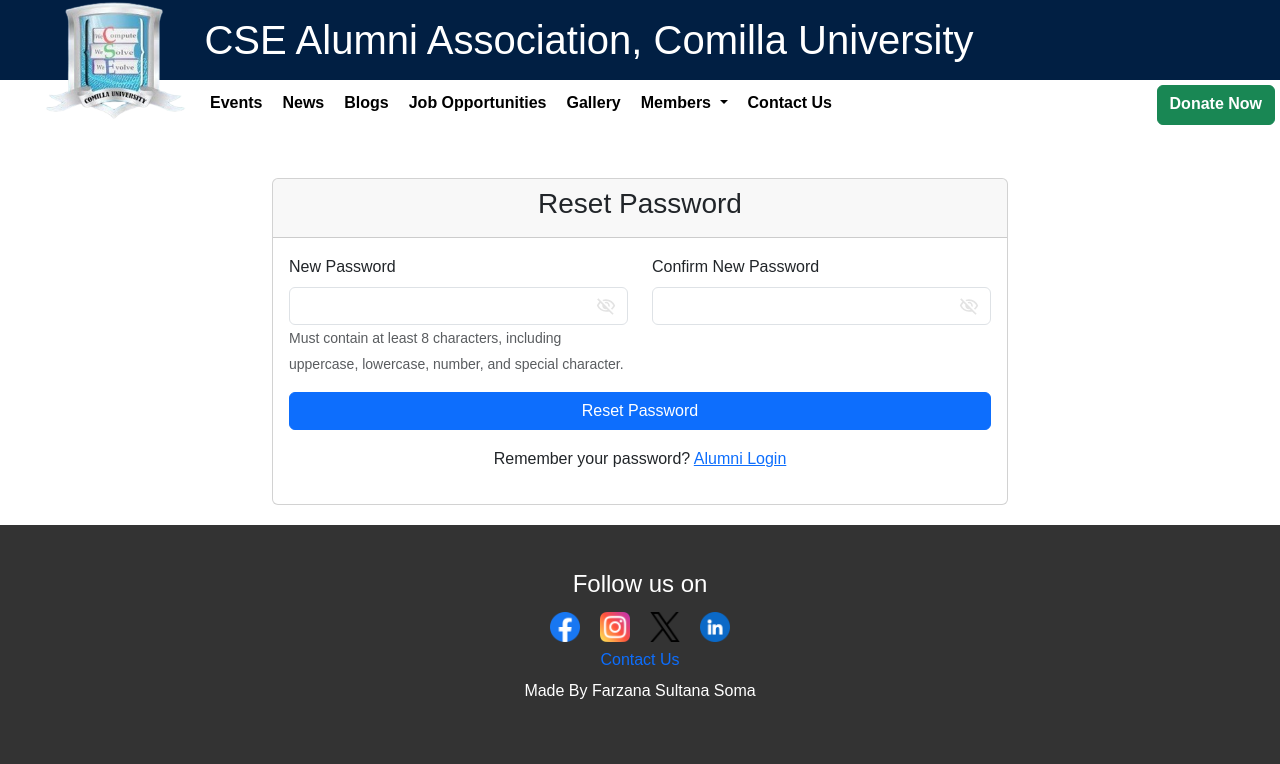
After one commit to farzana24/CoU_CSE_Alumni-Management-System, a Flask app: page /reset-password in a window 1280 px wide. The commit adds this page. Shown: the top 764 px of the page. Run offline with Flask 3, Linux system fonts and the light colour scheme; the visitor is signed in with stand-in values (Sample User, id 1); data that the repository does not hold is empty; some libraries are stand-ins or nearby versions.

Commit message:
add forgot pass for teacher allumni and student

```diff
--- a/app.py
+++ b/app.py
@@ -5,10 +5,11 @@ from flask_login import LoginManager, UserMixin, login_user, login_required, cur
 from werkzeug.security import generate_password_hash, check_password_hash
 from flask_migrate import Migrate
 from werkzeug.utils import secure_filename
-from datetime import datetime
+from datetime import datetime, timedelta
 import time
 from pytz import timezone
 from functools import wraps
+import random
 import os
 
 # Flask App Configuration
@@ -318,6 +319,17 @@ class Donation(db.Model):
     description = db.Column(db.String(255))
     created_at = db.Column(db.DateTime, default=datetime.utcnow)
 
+class PasswordResetOTP(db.Model):
+    id = db.Column(db.Integer, primary_key=True)
+    email = db.Column(db.String(150), nullable=False)
+    otp = db.Column(db.String(6), nullable=False)
+    created_at = db.Column(db.DateTime, default=datetime.utcnow)
+    user_type = db.Column(db.String(20), nullable=False)  # 'student', 'teacher', 'alumni'
+    is_used = db.Column(db.Boolean, default=False)
+
+    def is_expired(self):
+        return datetime.utcnow() > self.created_at + timedelta(minutes=15)
+
 # Home Route
 @app.route("/")
 def home():
@@ -407,6 +419,152 @@ def student_login():
             flash('Invalid student credentials', 'error')
 
     return render_template('student_login.html')
+# Common forgot password route that redirects based on user type
+@app.route("/forgot-password", methods=['GET', 'POST'])
+def forgot_password():
+    if request.method == 'POST':
+        email = request.form.get('email')
+        user_type = request.form.get('user_type')
+
+        # Validate user type
+        if user_type not in ['student', 'teacher', 'alumni']:
+            flash('Invalid user type', 'error')
+            return redirect(url_for('forgot_password'))
+
+        # Find user based on type
+        user = None
+        if user_type == 'student':
+            user = Student.query.filter_by(email=email).first()
+        elif user_type == 'teacher':
+            user = Teacher.query.filter_by(email=email).first()
+        elif user_type == 'alumni':
+            user = User.query.filter_by(email=email).first()
+
+        if not user:
+            flash('No account found with that email', 'error')
+            return redirect(url_for('forgot_password'))
+
+        # Generate OTP (6 digits)
+        otp = str(random.randint(100000, 999999))
+
+        # Store OTP in database
+        new_otp = PasswordResetOTP(
+            email=email,
+            otp=otp,
+            user_type=user_type,
+            is_used=False
+        )
+        db.session.add(new_otp)
+        db.session.commit()
+
+        # In a real app, you would send this via email
+        # For this implementation, we'll print to console
+        print(f"\n\nPassword reset OTP for {email} ({user_type}): {otp}\n\n")
+
+        flash('OTP sent to console (simulated email)', 'info')
+        session['reset_email'] = email
+        session['reset_user_type'] = user_type
+        return redirect(url_for('verify_otp'))
+
+    return render_template('forgot_password.html')
+
+# OTP verification route
+@app.route("/verify-otp", methods=['GET', 'POST'])
+def verify_otp():
+    if 'reset_email' not in session or 'reset_user_type' not in session:
+        flash('Please request password reset first', 'error')
+        return redirect(url_for('forgot_password'))
+
+    if request.method == 'POST':
+        otp = request.form.get('otp')
+        email = session['reset_email']
+        user_type = session['reset_user_type']
+
+        # Find the most recent valid OTP
+        otp_record = PasswordResetOTP.query.filter_by(
+            email=email,
+            user_type=user_type,
+            is_used=False
+        ).order_by(PasswordResetOTP.created_at.desc()).first()
+
+        if not otp_record or otp_record.otp != otp:
+            flash('Invalid OTP', 'error')
+            return redirect(url_for('verify_otp'))
+
+        if otp_record.is_expired():
+            flash('OTP has expired', 'error')
+            return redirect(url_for('forgot_password'))
+
+        # Mark OTP as used
+        otp_record.is_used = True
+        db.session.commit()
+
+        # Store verification in session
+        session['otp_verified'] = True
+        return redirect(url_for('reset_password'))
+
+    return render_template('verify_otp.html')
+
+# Password reset route
+@app.route("/reset-password", methods=['GET', 'POST'])
+def reset_password():
+    if 'reset_email' not in session or 'reset_user_type' not in session:
+        flash('Please request password reset first', 'error')
+        return redirect(url_for('forgot_password'))
+
+    if 'otp_verified' not in session or not session['otp_verified']:
+        flash('Please verify OTP first', 'error')
+        return redirect(url_for('verify_otp'))
+
+    if request.method == 'POST':
+        password = request.form.get('password')
+        confirm_password = request.form.get('confirm_password')
+
+        if password != confirm_password:
+            flash('Passwords do not match', 'error')
+            return redirect(url_for('reset_password'))
+
+        # Validate password strength
+        if (not any(char.isupper() for char in password) or
+           not any(char.islower() for char in password) or
+           not any(char.isdigit() for char in password) or
+           not any(char in '!@#$%^&*()_+-=[]{}|;:,.<>?/' for char in password) or
+           len(password) < 8):
+            flash('Password must contain at least one uppercase, one lowercase, one number, one special character, and be at least 8 characters long', 'error')
+            return redirect(url_for('reset_password'))
+
+        # Update password based on user type
+        email = session['reset_email']
+        user_type = session['reset_user_type']
+
+        if user_type == 'student':
+            user = Student.query.filter_by(email=email).first()
+            login_route = 'student_login'
+        elif user_type == 'teacher':
+            user = Teacher.query.filter_by(email=email).first()
+            login_route = 'teacher_login'
+        elif user_type == 'alumni':
+            user = User.query.filter_by(email=email).first()
+            login_route = 'login'
+
+        if not user:
+            flash('User not found', 'error')
+            return redirect(url_for('forgot_password'))
+
+        # Update password
+        hashed_password = generate_password_hash(password, method='pbkdf2:sha256')
+        user.password = hashed_password
+        db.session.commit()
+
+        # Clear session
+        session.pop('reset_email', None)
+        session.pop('reset_user_type', None)
+        session.pop('otp_verified', None)
+
+        flash('Password updated successfully! Please login with your new password', 'success')
+        return redirect(url_for(login_route))
+
+    return render_template('reset_password.html')
 
 # Dashboard Route
 @app.route("/dashboard")
--- a/templates/login.html
+++ b/templates/login.html
@@ -122,6 +122,9 @@
                 </button>
             </div>
             <button type="submit" class="btn btn-primary">Login</button>
+            <div class="form-group">
+                <a href="{{ url_for('forgot_password') }}">Forgot Password?</a>
+            </div>
         </form>
 
 
--- /dev/null
+++ b/templates/reset_password.html
@@ -0,0 +1,119 @@
+{% extends "base.html" %}
+{% block content %}
+<div class="container mt-5">
+    <div class="row justify-content-center">
+        <div class="col-md-8">
+            <div class="card">
+                <div class="card-header">
+                    <h3 class="text-center">Reset Password</h3>
+                </div>
+                <div class="card-body">
+                    <form method="POST" action="{{ url_for('reset_password') }}">
+                        <div class="row">
+                            <div class="col-md-6 mb-3 position-relative">
+                                <label for="password" class="form-label">New Password</label>
+                                <div class="position-relative">
+                                    <input type="password" class="form-control pe-5" id="password" name="password" required>
+                                    <button type="button" class="toggle-password-btn" data-target="password" aria-label="Show password">
+                                        <img src="{{ url_for('static', filename='symbols/non_visible.svg') }}" alt="Toggle" class="eye-icon">
+                                    </button>
+                                </div>
+                                <small class="form-text text-muted">
+                                    Must contain at least 8 characters, including uppercase, lowercase, number, and special character.
+                                </small>
+                            </div>
+                            <div class="col-md-6 mb-3 position-relative">
+                                <label for="confirm_password" class="form-label">Confirm New Password</label>
+                                <div class="position-relative">
+                                    <input type="password" class="form-control pe-5" id="confirm_password" name="confirm_password" required>
+                                    <button type="button" class="toggle-password-btn" data-target="confirm_password" aria-label="Show confirm password">
+                                        <img src="{{ url_for('static', filename='symbols/non_visible.svg') }}" alt="Toggle" class="eye-icon">
+                                    </button>
+                                </div>
+                                <div id="passwordHelp" class="form-text"></div>
+                            </div>
+                        </div>
+                        <button type="submit" class="btn btn-primary w-100" id="submitBtn">Reset Password</button>
+                    </form>
+                    <div class="mt-3 text-center">
+                        {% if session.get('reset_user_type') == 'student' %}
+                            <p>Remember your password? <a href="{{ url_for('student_login') }}">Student Login</a></p>
+                        {% elif session.get('reset_user_type') == 'teacher' %}
+                            <p>Remember your password? <a href="{{ url_for('teacher_login') }}">Teacher Login</a></p>
+                        {% else %}
+                            <p>Remember your password? <a href="{{ url_for('login') }}">Alumni Login</a></p>
+                        {% endif %}
+                    </div>
+                </div>
+            </div>
+        </div>
+    </div>
+</div>
+<style>
+    .toggle-password-btn {
+        position: absolute;
+        right: 8px;
+        top: 50%;
+        transform: translateY(-50%);
+        background: none;
+        border: none;
+        padding: 4px;
+        cursor: pointer;
+        display: flex;
+        align-items: center;
+        justify-content: center;
+    }
+    .eye-icon { width:20px; height:20px; }
+    #passwordHelp { font-size: 0.85rem; }
+    #passwordHelp.text-danger { color:#dc3545 !important; }
+    #passwordHelp.text-success { color:#198754 !important; }
+</style>
+<script>
+    (function(){
+        // Toggle password visibility
+        const toggleButtons = document.querySelectorAll('.toggle-password-btn');
+        toggleButtons.forEach(btn => {
+            btn.addEventListener('click', () => {
+                const targetId = btn.getAttribute('data-target');
+                const input = document.getElementById(targetId);
+                const img = btn.querySelector('img');
+                if(input.type === 'password') {
+                    input.type = 'text';
+                    img.src = "{{ url_for('static', filename='symbols/visible.svg') }}";
+                    btn.setAttribute('aria-label','Hide password');
+                } else {
+                    input.type = 'password';
+                    img.src = "{{ url_for('static', filename='symbols/non_visible.svg') }}";
+                    btn.setAttribute('aria-label','Show password');
+                }
+            });
+        });
+
+        // Confirm password live check
+        const password = document.getElementById('password');
+        const confirmPassword = document.getElementById('confirm_password');
+        const help = document.getElementById('passwordHelp');
+        const submitBtn = document.getElementById('submitBtn');
+
+        function validateMatch(){
+            if(!password.value || !confirmPassword.value){
+                help.textContent = '';
+                help.className = 'form-text';
+                submitBtn.disabled = false;
+                return;
+            }
+            if(password.value !== confirmPassword.value){
+                help.textContent = 'Passwords do not match';
+                help.className = 'form-text text-danger';
+                submitBtn.disabled = true;
+            } else {
+                help.textContent = 'Passwords match';
+                help.className = 'form-text text-success';
+                submitBtn.disabled = false;
+            }
+        }
+        password.addEventListener('input', validateMatch);
+        confirmPassword.addEventListener('input', validateMatch);
+    })();
+</script>
+{% endblock %}
--- a/templates/student_login.html
+++ b/templates/student_login.html
@@ -117,6 +117,9 @@
                 </button>
             </div>
             <button type="submit" class="btn btn-primary">Login</button>
+            <div class="form-group">
+                <a href="{{ url_for('forgot_password') }}">Forgot Password?</a>
+            </div>
         </form>
 
         <div style="margin-top: 20px;">
--- a/templates/teacher_login.html
+++ b/templates/teacher_login.html
@@ -117,6 +117,9 @@
                 </button>
             </div>
             <button type="submit" class="btn btn-primary">Login</button>
+            <div class="form-group">
+                <a href="{{ url_for('forgot_password') }}">Forgot Password?</a>
+            </div>
         </form>
 
         <div style="margin-top: 20px;">
```
Also changed, not shown: templates/forgot_password.html (added, +23 -0 lines), templates/verify_otp.html (added, +15 -0 lines).
